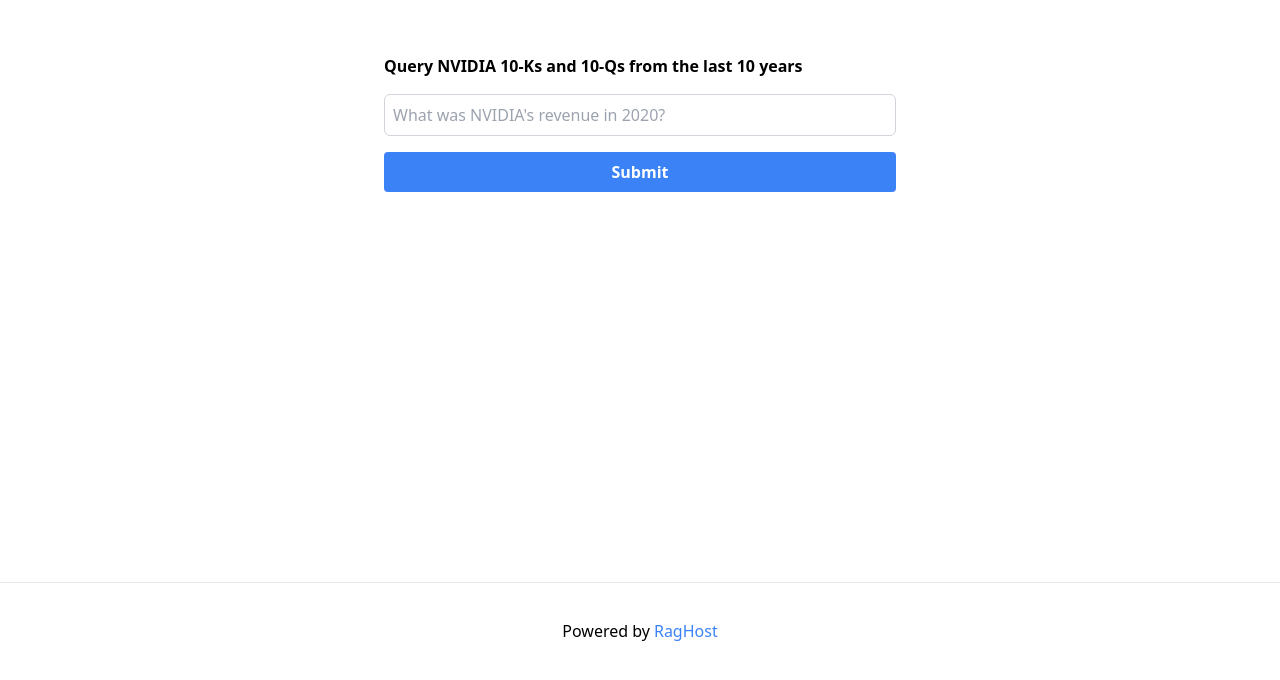
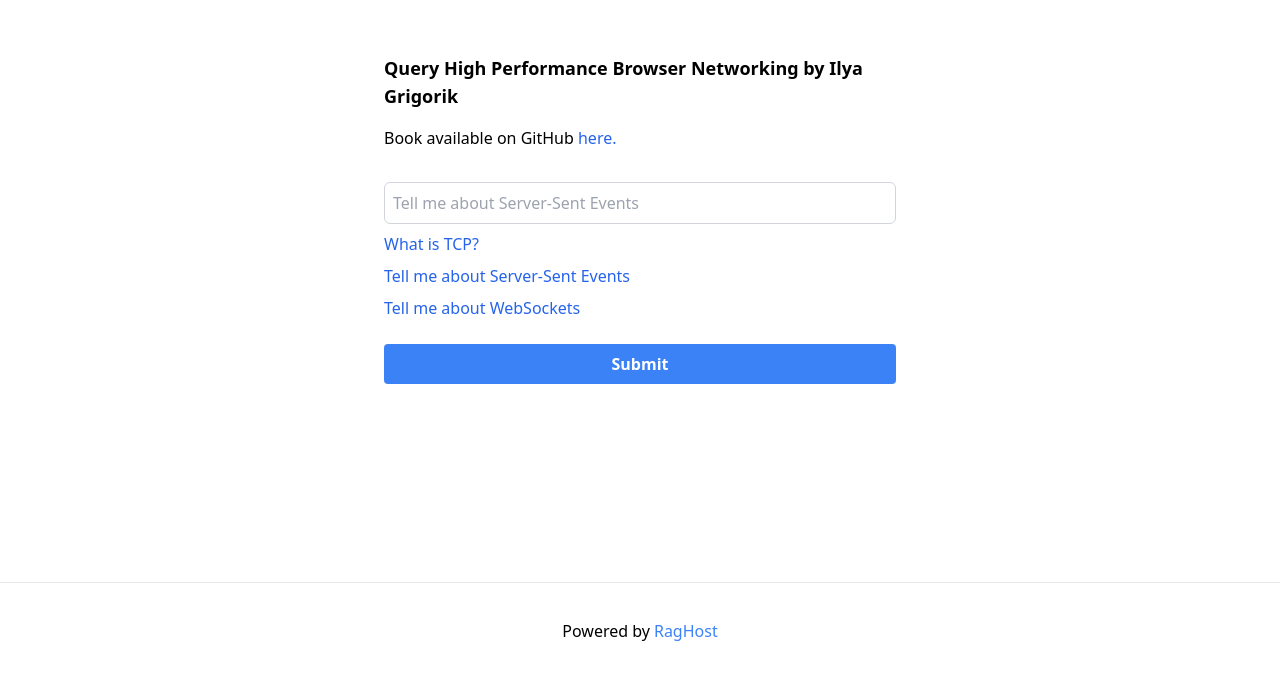
Before and after one commit to RaghostAI/raghost-example, a Next.js app: page / in a window 1280 px wide. Shown: the part 114-794 px from the top of the page. Built offline with nearby package versions, Linux system fonts and the light colour scheme.

Commit message:
New example

```diff
--- a/pages/index.tsx
+++ b/pages/index.tsx
@@ -50,17 +50,47 @@ export function QueryBlock(props: { collectionId?: string }) {
     }
   }, [question]);
 
+  const bookPdfLink =
+    "https://github.com/varunkashyapks/Books/blob/master/High-Performance-Browser-Networking-Ilya-Grigorik.pdf";
+
+  const sampleQuestions = [
+    "What is TCP?",
+    "Tell me about Server-Sent Events",
+    "Tell me about WebSockets",
+  ];
   return (
     <div className="flex flex-col gap-4">
-      <div className="font-semibold self-start">
-        Query NVIDIA 10-Ks and 10-Qs from the last 10 years
+      <div className="text-lg font-semibold self-start">
+        Query <b>High Performance Browser Networking</b> by Ilya Grigorik
+      </div>
+      <div className="self-start mb-4">
+        Book available on GitHub{" "}
+        <a
+          className="cursor-pointer text-blue-600 dark:text-blue-400 hover:underline"
+          href={bookPdfLink}
+          target="_blank"
+          rel="noopener noreferrer"
+        >
+          here.
+        </a>
       </div>
       <input
         value={question}
         onChange={(e: any) => setQuestion(e.target.value)}
-        placeholder="What was NVIDIA's revenue in 2020?"
+        placeholder="Tell me about Server-Sent Events"
         className="border border-gray-300 rounded-md p-2"
       />
+      <div className="flex flex-col gap-2 -mt-2 mb-2">
+        {sampleQuestions.map((sampleQuestion) => (
+          <div
+            key={sampleQuestion}
+            className="cursor-pointer text-blue-600 dark:text-blue-400 hover:underline"
+            onClick={() => setQuestion(sampleQuestion)}
+          >
+            {sampleQuestion}
+          </div>
+        ))}
+      </div>
       {isLoading && <button disabled>Loading...</button>}
       {!isLoading && (
         <button
@@ -88,7 +118,7 @@ const Home: NextPage = () => {
 
       <main className="flex flex-1 w-full flex-col items-center pt-40 px-20">
         <div className="w-full max-w-lg">
-          <QueryBlock collectionId="clot64hmt0009nc23wo4w9y8h" />
+          <QueryBlock collectionId="clpmxm8h70003r121g9l4z1on" />
         </div>
       </main>
 
```
